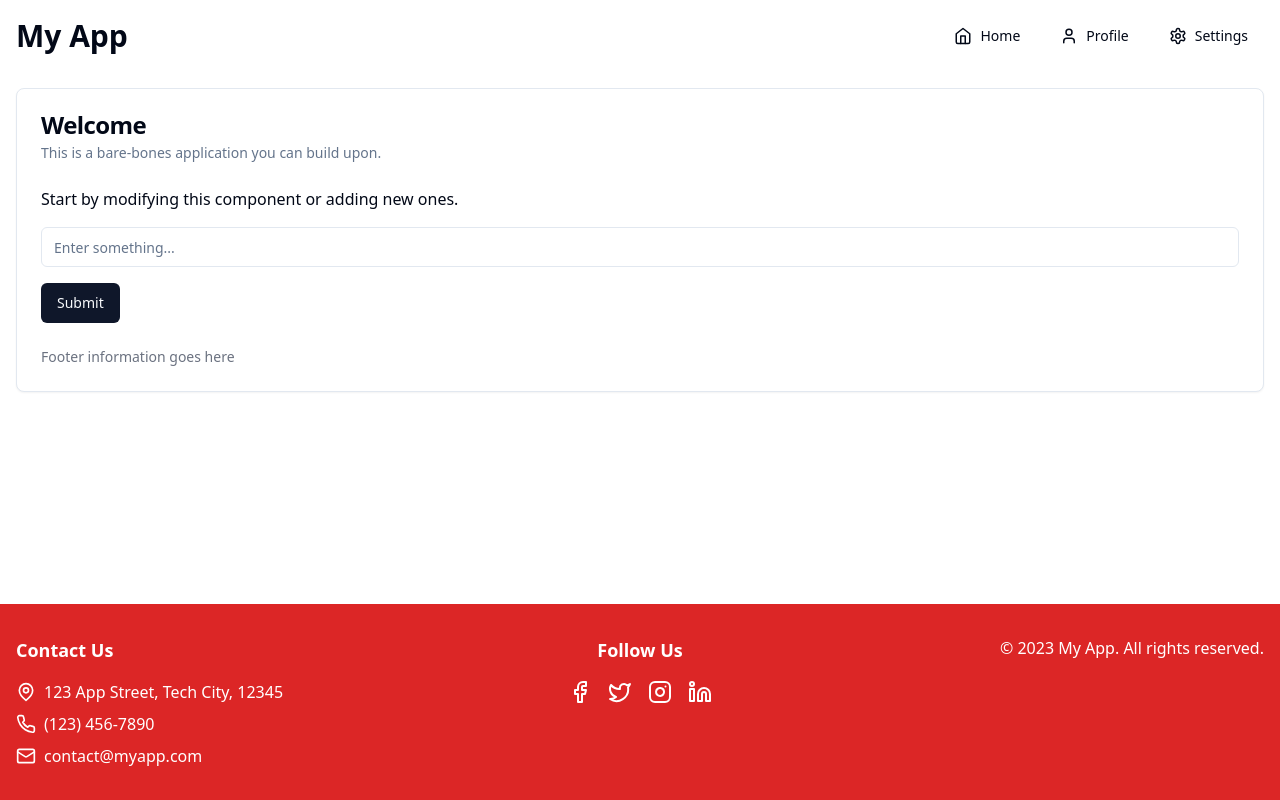
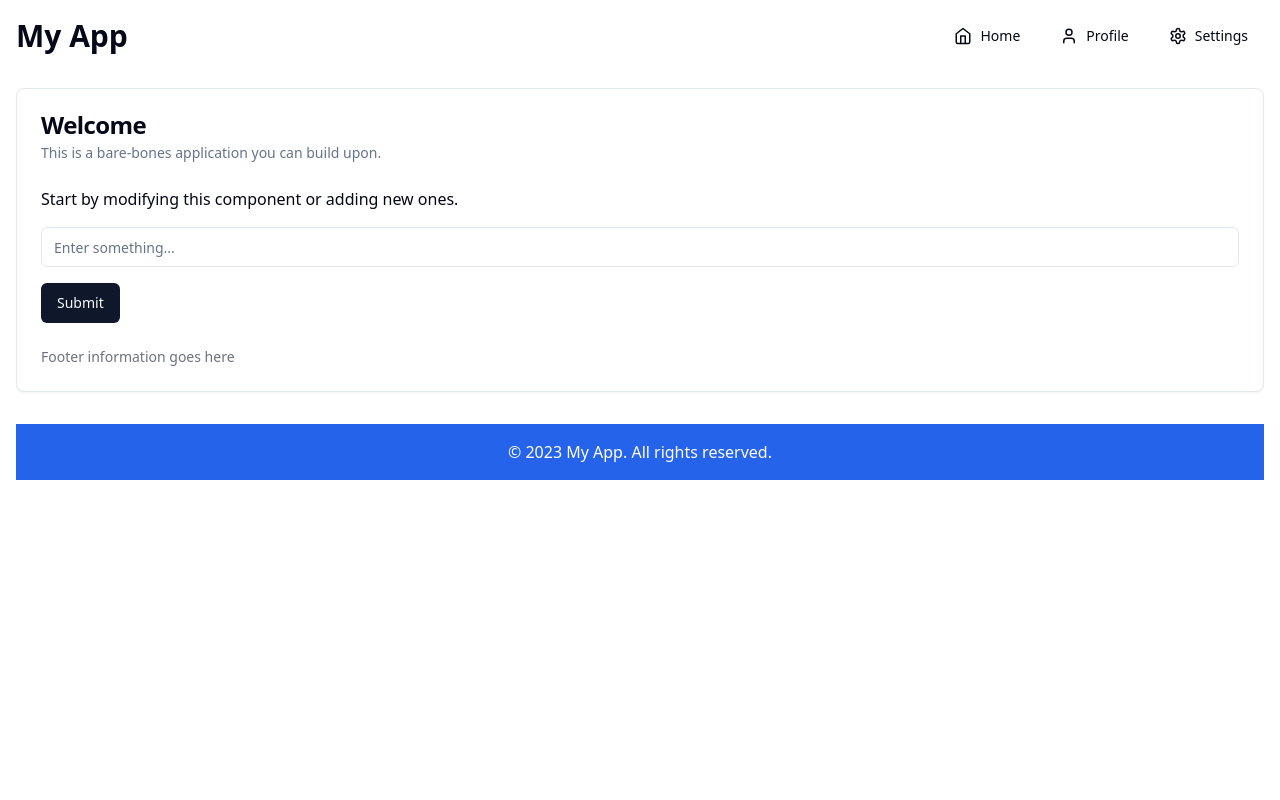
Before and after one commit to GPT-Engineer-App-Dev/modifiable-blueprint, a React (Vite) app: page / in a window 1280 px wide. Built offline with nearby package versions, Linux system fonts and the light colour scheme.

Commit message:
GPT Engineer Update

```diff
--- a/src/pages/Index.jsx
+++ b/src/pages/Index.jsx
@@ -3,12 +3,10 @@ import { Button } from "@/components/ui/button";
 import { Card, CardHeader, CardTitle, CardDescription, CardContent, CardFooter } from "@/components/ui/card";
 import { Input } from "@/components/ui/input";
 import { Home, Settings, User } from 'lucide-react';
-import Footer from '../components/Footer';
 
 export default function Index() {
   return (
-    <div className="flex flex-col min-h-screen">
-      <div className="container mx-auto p-4 flex-grow">
+    <div className="container mx-auto p-4">
       <header className="flex justify-between items-center mb-8">
         <h1 className="text-3xl font-bold">My App</h1>
         <nav>
@@ -34,8 +32,10 @@ export default function Index() {
           </CardFooter>
         </Card>
       </main>
-      </div>
-      <Footer />
+
+      <footer className="mt-8 text-center bg-blue-600 text-white py-4">
+        <p>&copy; 2023 My App. All rights reserved.</p>
+      </footer>
     </div>
   );
 }
```
Lines whose indentation alone changed are shown as unchanged.
